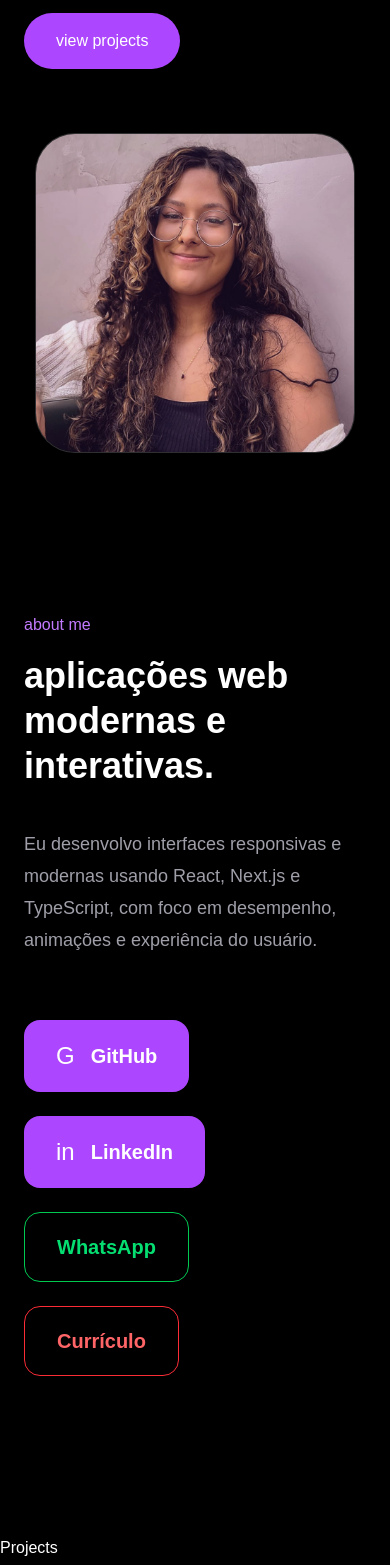
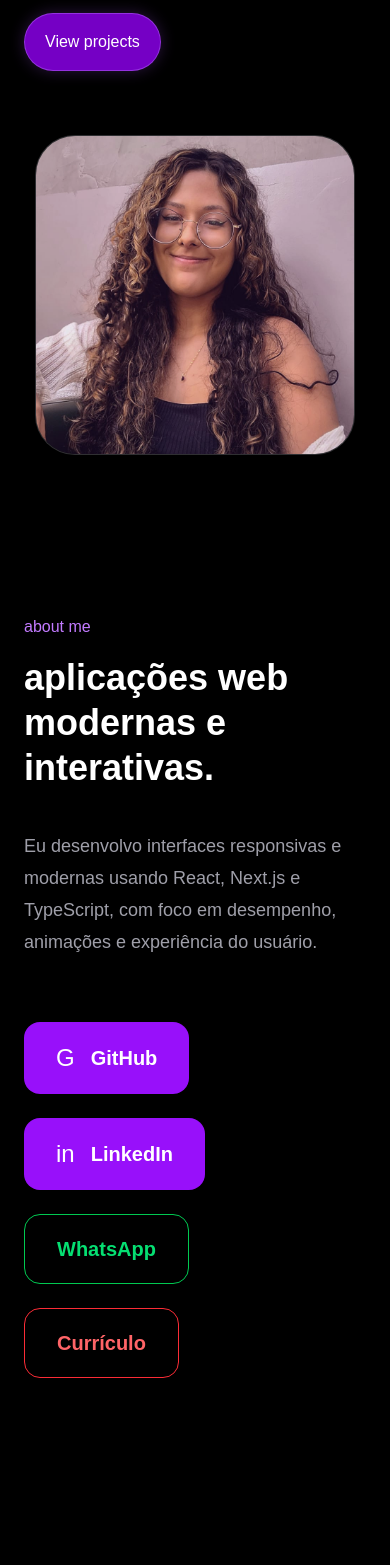
Before and after one commit to Bihh-Oliveira/Portfolio---Bihh-Dev, a Next.js app in the folder portfolio/: page / in a window 390 px wide. Shown: the part 432-1997 px from the top of the page. Built offline with nearby package versions, Linux system fonts and the light colour scheme.

Commit message:
feat: add reusable Button and Card components

```diff
--- a/portfolio/components/sections/about.tsx
+++ b/portfolio/components/sections/about.tsx
@@ -58,8 +58,8 @@ export default function About() {
 
                 rounded-2xl
 
-                bg-purple-500
-                hover:bg-purple-600
+                bg-purple-600
+                hover:bg-purple-500
 
                 transition"
             >
@@ -81,11 +81,10 @@ export default function About() {
                 flex items-center gap-4
 
                 px-8 py-5
-
                 rounded-2xl
 
-                bg-purple-500
-                hover:bg-purple-600
+                bg-purple-600
+                hover:bg-purple-500
 
                 transition"
             >
@@ -107,7 +106,6 @@ export default function About() {
                 flex items-center gap-4
 
                 px-8 py-5
-
                 rounded-2xl
 
                 border border-green-500
@@ -129,7 +127,6 @@ export default function About() {
                 flex items-center gap-4
 
                 px-8 py-5
-
                 rounded-2xl
 
                 border border-red-500
--- a/portfolio/components/sections/hero.tsx
+++ b/portfolio/components/sections/hero.tsx
@@ -1,3 +1,4 @@
+import Button from "@/components/ui/button";
 export default function Hero() {
     return (
         <section
@@ -6,7 +7,8 @@ export default function Hero() {
             flex items-center
             px-6
             relative
-            overflow-hidden"
+            overflow-hidden
+        "
         >
         {/* glow */}
         <div
@@ -16,7 +18,8 @@ export default function Hero() {
             w-[500px] h-[500px]
             bg-purple-500/20
             blur-3xl
-            rounded-full"
+            rounded-full
+            "
         />
 
         <div
@@ -24,10 +27,10 @@ export default function Hero() {
             relative z-10
             max-w-6xl mx-auto
             w-full
-
             grid md:grid-cols-2
             gap-16
-            items-center"
+            items-center
+            "
         >
             {/* texto */}
             <div>
@@ -35,88 +38,48 @@ export default function Hero() {
                 Full Stack Developer
             </p>
 
-            <h1
-                className="
-                text-5xl md:text-7xl
-                font-bold
-                leading-tight"
-            >
-                Bianca
-                <span className="text-purple-400">
-                {" "}Oliveira
-                </span>
+            <h1 className="text-5xl md:text-7xl font-bold leading-tight">
+                Bianca{" "}
+                <span className="text-purple-400">Oliveira</span>
             </h1>
 
-            <h2
-                className="
-                text-xl md:text-2xl
-                text-zinc-300
-                mt-6
-                leading-relaxed"
-            >
-                Full Stack Developer |
-                Javascript | Typescript | React
+            <h2 className="text-xl md:text-2xl text-zinc-300 mt-6 leading-relaxed">
+                Full Stack Developer | Javascript | Typescript | React
             </h2>
 
-            <p
-                className="
-                text-zinc-400
-                mt-8
-                text-lg
-                leading-8
-                max-w-xl"
-            >
-                Desenvolvendo aplicações web modernas, responsivas
-                e escaláveis, unindo performance, experiência
-                do usuário e código limpo.
+            <p className="text-zinc-400 mt-8 text-lg leading-8 max-w-xl">
+                Desenvolvendo aplicações web modernas, responsivas e escaláveis,
+                unindo performance, experiência do usuário e código limpo.
             </p>
 
             <div className="mt-10">
-                <button
-                className="
-                    px-8 py-4
-                    rounded-full
-                    bg-purple-500
-                    hover:bg-purple-600
-                    transition
-                    font-medium"
-                >
-                view projects
-                </button>
+                <Button variant="primary">
+                View projects
+                </Button>
             </div>
             </div>
 
             {/* foto */}
-            <div
-            className="
-                flex justify-center"
-            >
+            <div className="flex justify-center">
             <div
                 className="
                 relative
-
                 w-[320px]
                 h-[320px]
-
                 rounded-[40px]
                 border border-white/10
                 bg-zinc-900
-                overflow-hidden"
+                overflow-hidden
+                "
             >
                 {/* glow */}
-                <div
-                className="
-                    absolute inset-0
-                    bg-purple-500/10"
-                />
+                <div className="absolute inset-0 bg-purple-500/10" />
 
                 {/* imagem */}
                 <img
                 src="/foto3.png"
                 alt="profile"
-                className="
-                    w-full h-full
-                    object-cover"
+                className="w-full h-full object-cover"
                 />
             </div>
             </div>
--- a/portfolio/components/sections/projects.tsx
+++ b/portfolio/components/sections/projects.tsx
@@ -1,7 +1,55 @@
+import Card from "@/components/ui/card";
+
 export default function Projects() {
     return (
-        <section>
-        <h1>Projects</h1>
+        <section id="projects" className="py-40 px-6">
+        <div className="max-w-6xl mx-auto">
+            {/* header */}
+            <div>
+            <p className="text-purple-400 mb-4">projects</p>
+
+            <h2 className="text-4xl md:text-6xl font-bold leading-tight max-w-4xl">
+                alguns projetos que desenvolvi.
+            </h2>
+
+            <p className="text-zinc-400 text-lg leading-8 mt-10 max-w-3xl">
+                teste teste teste teste teste teste teste teste teste
+            </p>
+            </div>
+
+            {/* grid */}
+            <div className="grid md:grid-cols-2 gap-8 mt-16">
+
+            <Card
+                title="teste projeto 1"
+                description="teste teste teste teste teste"
+                image="/project1.png"
+                github="https://github.com"
+            />
+
+            <Card
+                title="teste projeto 2"
+                description="teste teste teste teste teste"
+                image="/project2.png"
+                github="https://github.com"
+            />
+
+            <Card
+                title="teste projeto 3"
+                description="teste teste teste teste teste"
+                image="/project3.png"
+                github="https://github.com"
+            />
+
+            <Card
+                title="teste projeto 4"
+                description="teste teste teste teste teste"
+                image="/project4.png"
+                github="https://github.com"
+            />
+
+            </div>
+        </div>
         </section>
     );
 }
--- a/portfolio/components/ui/button.tsx
+++ b/portfolio/components/ui/button.tsx
@@ -0,0 +1,49 @@
+type ButtonProps = {
+    children: React.ReactNode;
+    variant?: "primary" | "secondary";
+    } & React.ButtonHTMLAttributes<HTMLButtonElement>;
+
+    export default function Button({
+    children,
+    variant = "primary",
+    ...props
+    }: ButtonProps) {
+    const base =
+        "relative px-5 py-4 rounded-full font-medium text-white transition-all duration-300 overflow-hidden group";
+
+    const variants = {
+        primary:
+        "bg-purple-700/90 hover:bg-purple-600 border border-purple-400/40 shadow-[0_0_15px_rgba(168,85,247,0.25)] hover:shadow-[0_0_25px_rgba(168,85,247,0.55)]",
+
+        secondary:
+        "bg-transparent border border-purple-400/50 text-purple-200 hover:text-white hover:border-purple-300/80 hover:shadow-[0_0_20px_rgba(168,85,247,0.35)]",
+    };
+
+    return (
+        <button className={`${base} ${variants[variant]}`} {...props}>
+        {/* reflexo */}
+        <span
+            className="
+            absolute inset-0
+            bg-gradient-to-r from-transparent via-white/20 to-transparent
+            -translate-x-[200%]
+            group-hover:translate-x-[200%]
+            transition-transform duration-1000
+            "
+        />
+
+        {/* glow interno leve */}
+        <span
+            className="
+            absolute inset-0
+            opacity-0 group-hover:opacity-100
+            bg-purple-400/5
+            transition-opacity duration-300
+            "
+        />
+
+        {/* texto */}
+        <span className="relative z-10">{children}</span>
+        </button>
+    );
+}
--- a/portfolio/components/ui/card.tsx
+++ b/portfolio/components/ui/card.tsx
@@ -0,0 +1,102 @@
+type CardProps = {
+    title: string;
+    description: string;
+    image?: string;
+    github?: string;
+    live?: string;
+    };
+
+    export default function Card({
+    title,
+    description,
+    image,
+    github,
+    live,
+    }: CardProps) {
+    return (
+        <div
+        className="
+            group
+            relative
+            rounded-2xl
+            overflow-hidden
+            border border-white/10
+            bg-zinc-900
+            hover:border-purple-400/40
+            transition
+        "
+        >
+        {/* imagem */}
+        <div className="h-52 bg-zinc-800 flex items-center justify-center text-zinc-500 overflow-hidden">
+            {image ? (
+            <img
+                src={image}
+                alt={title}
+                className="
+                w-full h-full object-cover
+                group-hover:scale-105
+                transition duration-500
+                "
+            />
+            ) : (
+            "teste imagem"
+            )}
+        </div>
+
+        {/* conteúdo */}
+        <div className="p-6">
+            <h3 className="text-xl font-bold text-white">
+            {title}
+            </h3>
+
+            <p className="text-zinc-400 mt-2 text-sm leading-6">
+            {description}
+            </p>
+
+            {/* link */}
+            <div className="flex gap-4 mt-6">
+            {github && (
+                <a
+                href={github}
+                target="_blank"
+                rel="noopener noreferrer"
+                className="
+                    text-sm text-purple-400
+                    hover:text-purple-300
+                    cursor-pointer
+                "
+                >
+                GitHub
+                </a>
+            )}
+
+            {live && (
+                <a
+                href={live}
+                target="_blank"
+                rel="noopener noreferrer"
+                className="
+                    text-sm text-white
+                    hover:text-purple-300
+                    cursor-pointer
+                "
+                >
+                Live
+                </a>
+            )}
+            </div>
+        </div>
+
+        {/* glow hover (IMPORTANTE: não bloqueia clique) */}
+        <div
+            className="
+            absolute inset-0
+            opacity-0 group-hover:opacity-100
+            bg-purple-800/5
+            transition
+            pointer-events-none
+            "
+        />
+        </div>
+    );
+}
```
